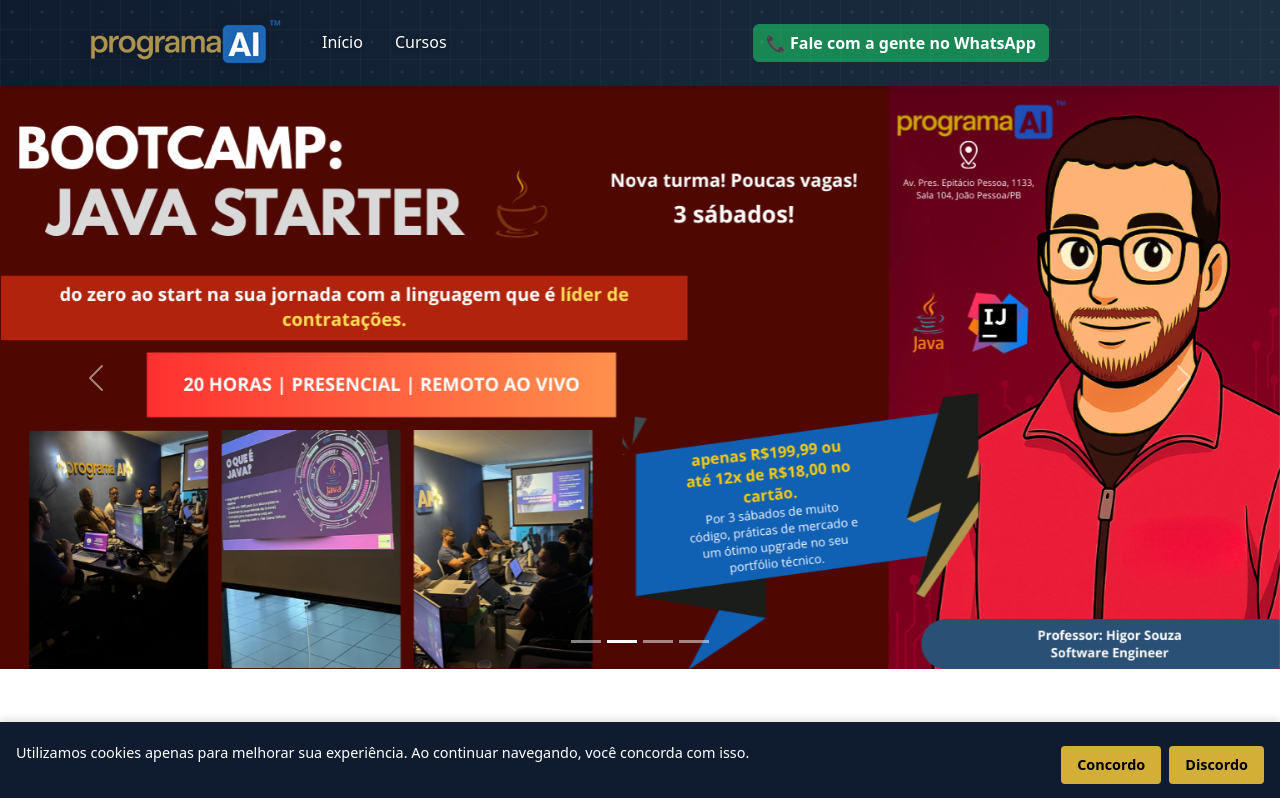
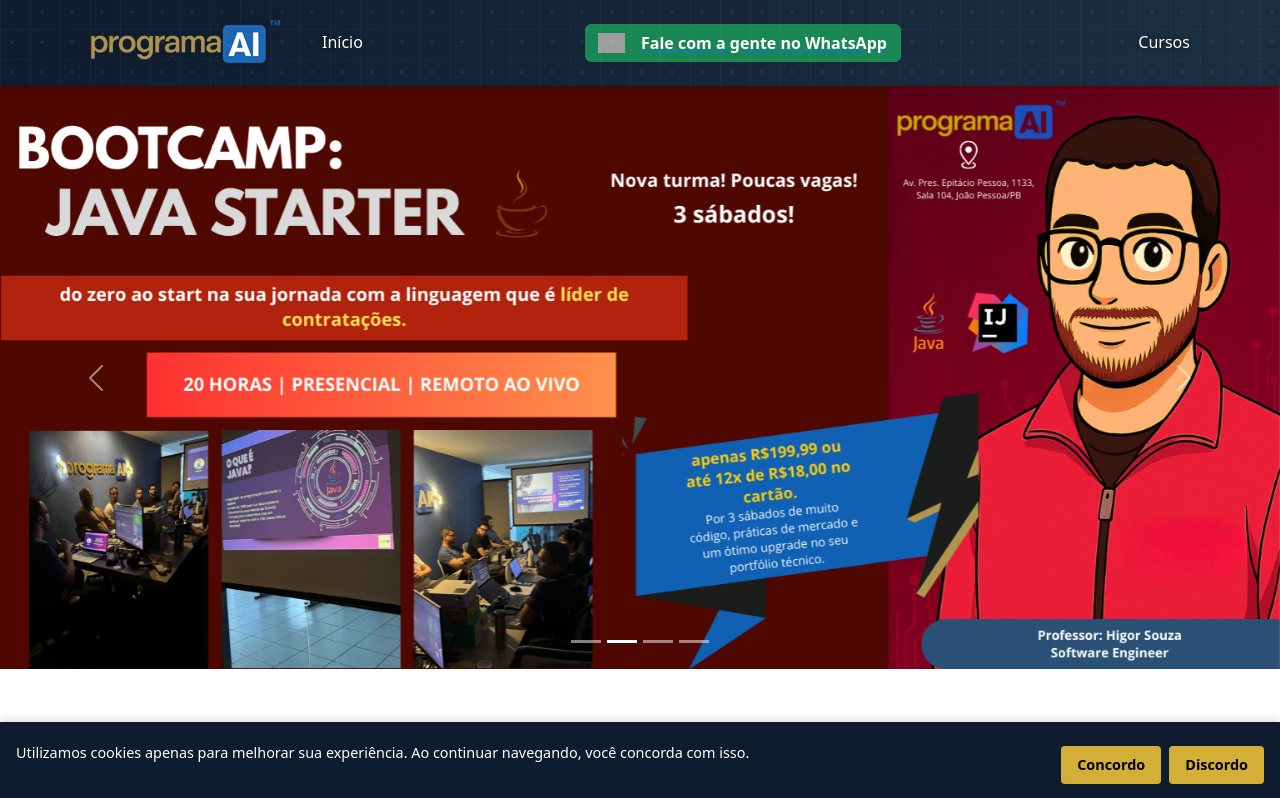
Before and after one commit to kelsonvictr/programaai-frontend, a React (Vite) app: page / in a window 1280 px wide. Shown: the top 798 px of the page. Built offline with nearby package versions, Linux system fonts and the light colour scheme; no server answers; grey boxes are pictures that could not be loaded.

Commit message:
fix: navbar

```diff
--- a/src/components/NavBar.module.css
+++ b/src/components/NavBar.module.css
@@ -112,10 +112,23 @@
 
 
 .whatsappButton {
+  display: flex;
+  justify-content: center;
+  align-items: center;
   margin: 0 auto;
   text-align: center;
+  z-index: 1;
 }
 
 .whatsappButton button {
   font-weight: 600;
+  display: flex;
+  align-items: center;
+  gap: 8px; /* espaço entre o ícone e o texto */
+  padding: 0.4rem 0.8rem;
 }
+
+.whatsappButton img {
+  height: 20px;
+  vertical-align: middle;
+}
--- a/src/components/NavBar.tsx
+++ b/src/components/NavBar.tsx
@@ -26,6 +26,7 @@ const NavBar: React.FC = () => {
         <Navbar.Toggle onClick={() => setExpanded(prev => !prev)} aria-controls="navbar-nav" />
 
         <Navbar.Collapse id="navbar-nav">
+          {/* Links à esquerda */}
           <Nav className="me-auto">
             <Nav.Link
               as={Link}
@@ -36,7 +37,29 @@ const NavBar: React.FC = () => {
             >
               Início
             </Nav.Link>
+          </Nav>
 
+          {/* Botão centralizado */}
+          <div className="mx-auto">
+            <a
+              href={whatsappLink}
+              target="_blank"
+              rel="noopener noreferrer"
+              className={styles.whatsappButton}
+            >
+              <Button variant="success">
+                <img
+                  src="https://upload.wikimedia.org/wikipedia/commons/5/5e/WhatsApp_icon.png"
+                  alt="WhatsApp"
+                  style={{ height: "20px", marginRight: "8px", verticalAlign: "middle" }}
+                />
+                Fale com a gente no WhatsApp
+              </Button>
+            </a>
+          </div>
+
+          {/* Links à direita */}
+          <Nav className="ms-auto">
             <Nav.Link
               as={Link}
               to="/cursos"
@@ -47,18 +70,6 @@ const NavBar: React.FC = () => {
               Cursos
             </Nav.Link>
           </Nav>
-
-          {/* Botão centralizado */}
-          <a
-            href={whatsappLink}
-            target="_blank"
-            rel="noopener noreferrer"
-            className={styles.whatsappButton}
-          >
-            <Button variant="success">
-              📞 Fale com a gente no WhatsApp
-            </Button>
-          </a>
         </Navbar.Collapse>
       </Container>
     </Navbar>
```
